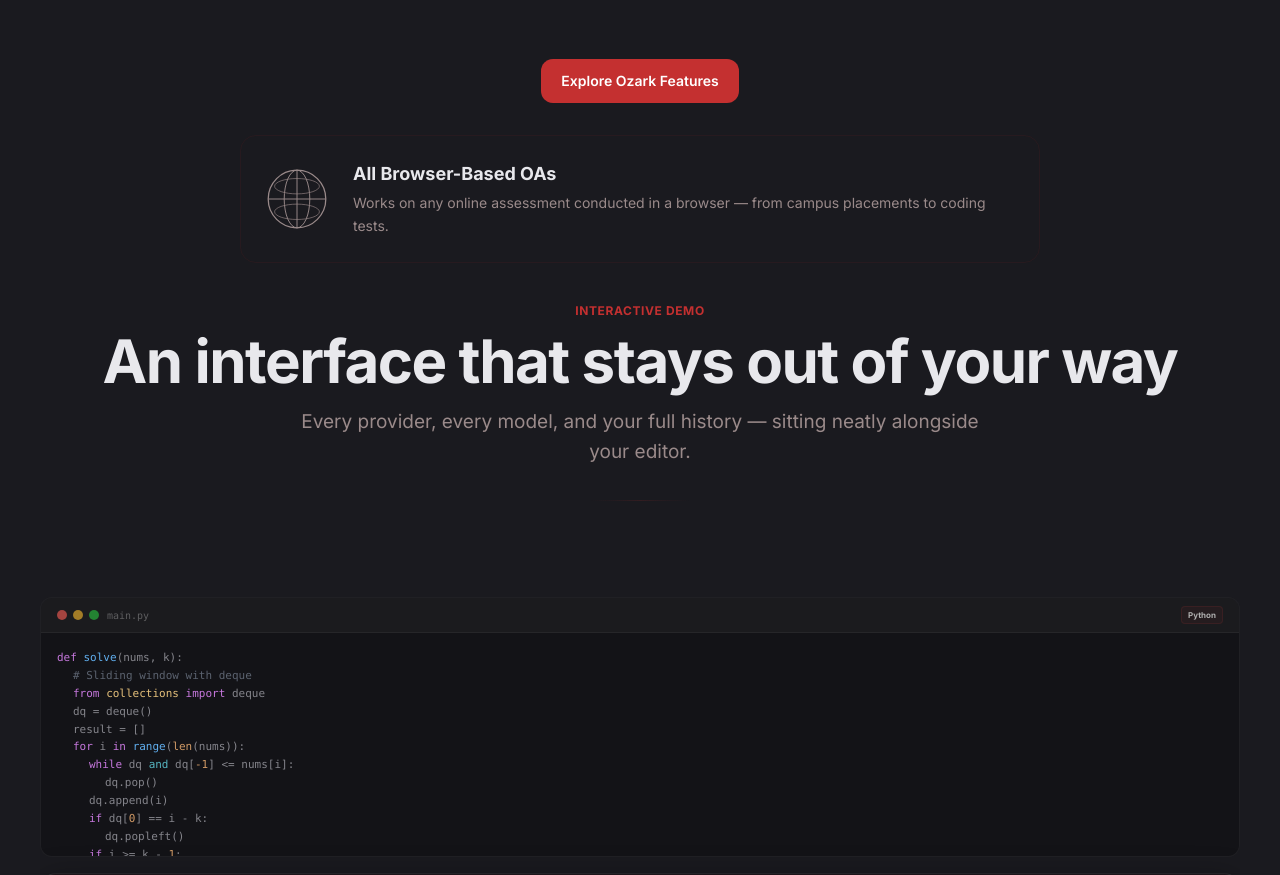
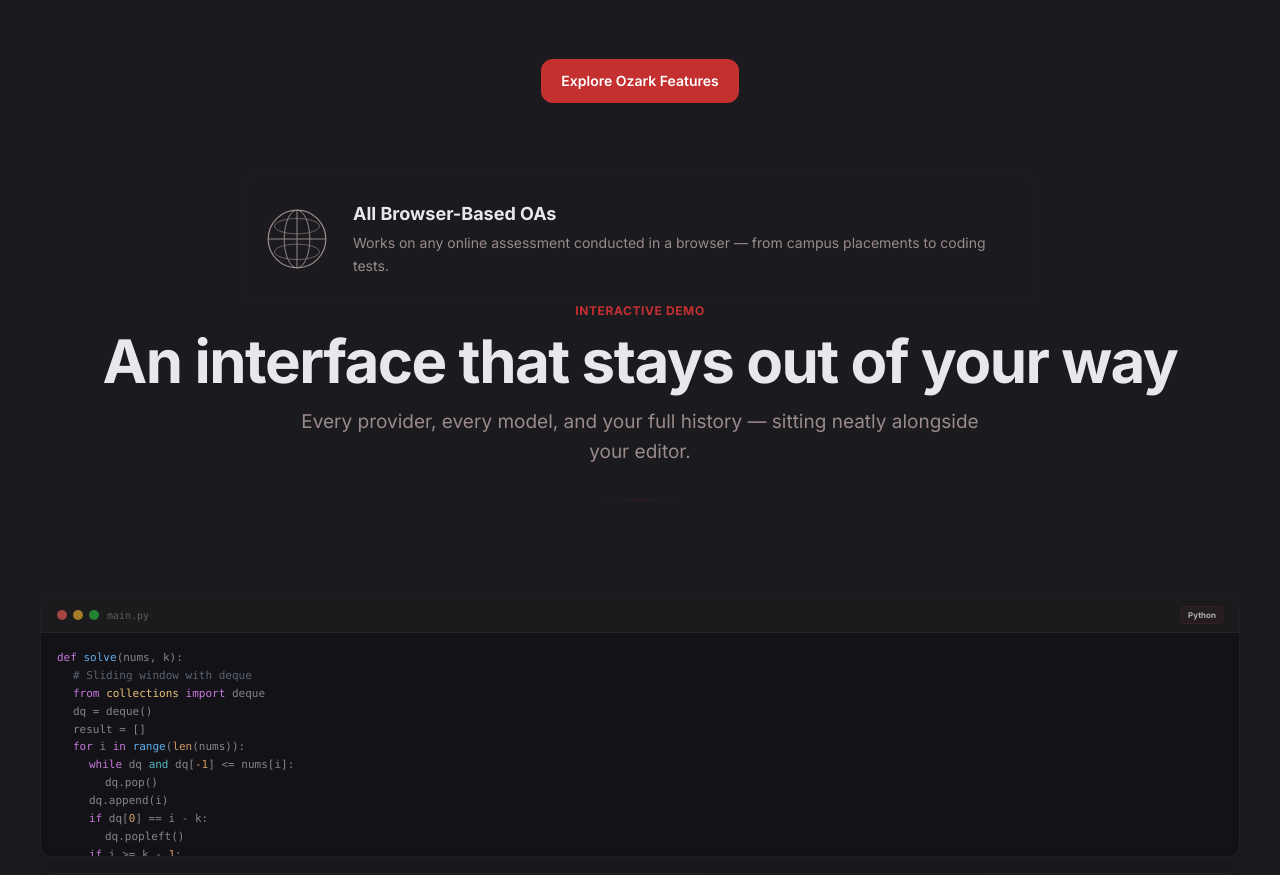
Before and after one commit to rishabhhgit/ozark-website, a React (Vite) app: page / in a window 1280 px wide. Shown: the part 1600-2475 px from the top of the page. Built offline with nearby package versions, Linux system fonts and the light colour scheme.

Commit message:
Move browser OA box to AppShowcase for visibility

```diff
--- a/src/components/AppShowcase.jsx
+++ b/src/components/AppShowcase.jsx
@@ -79,6 +79,14 @@ export default function AppShowcase() {
 
       <OzarkBox />
 
+      <div className="mx-auto max-w-[800px] mt-8 rounded-2xl border border-[rgba(196,48,48,0.08)] bg-transparent p-6 flex items-center gap-6">
+        <img src="/globe.svg" alt="All Browser OAs" className="h-16 w-auto object-contain shrink-0" />
+        <div>
+          <h3 className="text-lg font-bold text-ink mb-1">All Browser-Based OAs</h3>
+          <p className="text-[14px] text-sub leading-relaxed">Works on any online assessment conducted in a browser — from campus placements to coding tests.</p>
+        </div>
+      </div>
+
       <div ref={headingRef} className="mb-16 md:mb-24 text-center">
         <span className="text-[12px] sm:text-xs font-bold uppercase tracking-wider text-accent block" style={{ opacity: 0 }}>Interactive Demo</span>
         <h2 className="mt-3 text-4xl font-bold tracking-tight text-ink md:text-5xl lg:text-6xl" style={{ opacity: 0 }}>An interface that stays out of your way</h2>
--- a/src/components/OzarkBox.jsx
+++ b/src/components/OzarkBox.jsx
@@ -83,14 +83,6 @@ export default function OzarkBox() {
           Explore Ozark Features
         </a>
       </div>
-
-      <div className="mx-auto max-w-[800px] mt-8 rounded-2xl border border-[rgba(196,48,48,0.08)] bg-transparent p-6 flex items-center gap-6">
-        <img src="/globe.svg" alt="All Browser OAs" className="h-16 w-auto object-contain shrink-0" />
-        <div>
-          <h3 className="text-lg font-bold text-ink mb-1">All Browser-Based OAs</h3>
-          <p className="text-[14px] text-sub leading-relaxed">Works on any online assessment conducted in a browser — from campus placements to coding tests.</p>
-        </div>
-      </div>
     </section>
   );
 }
```
